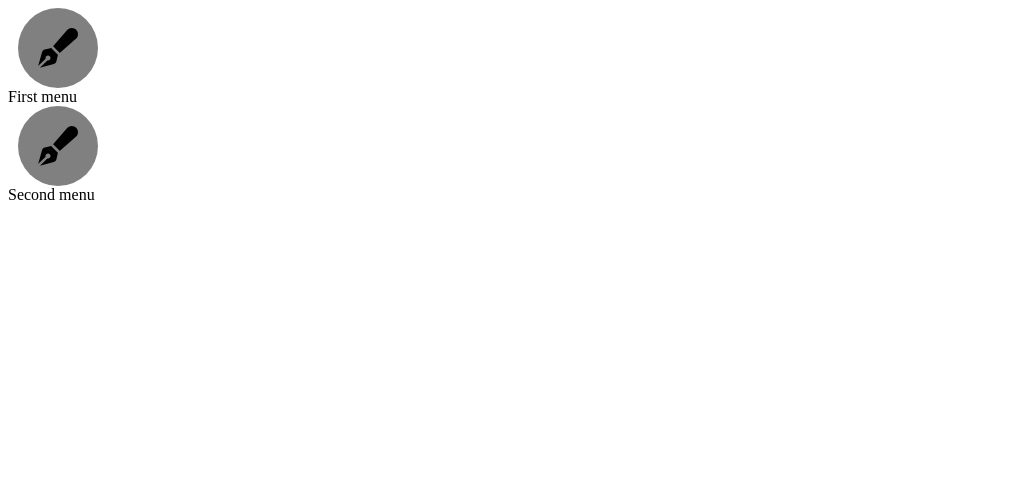
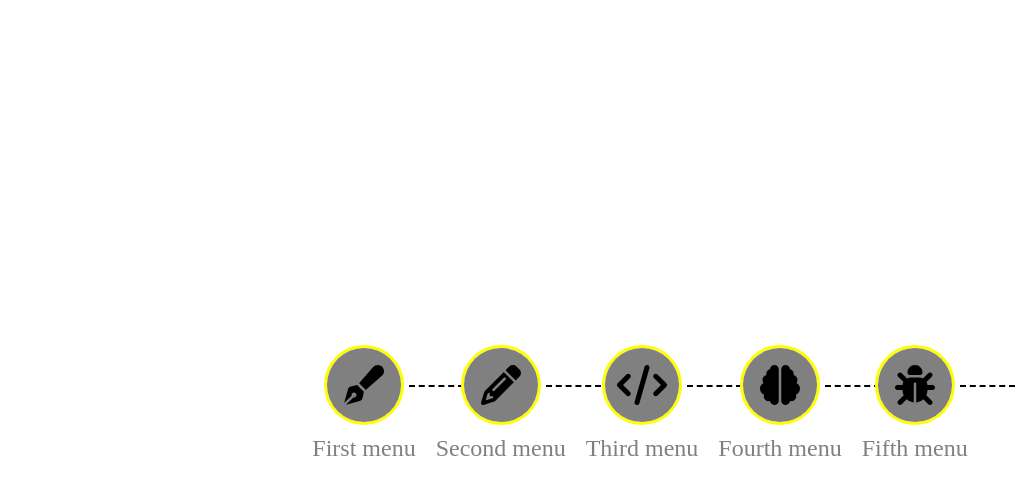
Before and after one commit to nnd1402/json-to-form, a React (Vite) app: page / in a window 1280 px wide. Shown: the top 494 px of the page, without its empty margins (0-1020 px from the left). Built offline with nearby package versions, Linux system fonts and the light colour scheme.

Commit message:
Icon styles

```diff
--- a/package.json
+++ b/package.json
@@ -24,6 +24,8 @@
     "eslint-plugin-react-hooks": "^4.3.0",
     "import": "0.0.6",
     "parcel": "^2.3.2",
+    "postcss": "^8.4.12",
+    "postcss-modules": "^4.3.1",
     "prettier": "^2.5.1"
   },
   "dependencies": {
--- a/src/App.tsx
+++ b/src/App.tsx
@@ -1,4 +1,4 @@
-import BaseRenderer from "./components/BaseRenderer";
+import BaseRenderer from "./components/BaseRenderer/BaseRenderer";
 
 export function App() {
   return <BaseRenderer />;
--- a/src/components/BaseRenderer.tsx
+++ /dev/null
@@ -1,8 +0,0 @@
-import BodyRenderer from "./BodyRenderer";
-import MenuRenderer from "./MenuRenderer";
-
-const BaseRenderer = () => {
-  return (<><MenuRenderer /><BodyRenderer /></>);
-};
-
-export default BaseRenderer;
--- /dev/null
+++ b/src/components/BaseRenderer/BaseRenderer.css
@@ -0,0 +1,12 @@
+* {
+  box-sizing: border-box;
+}
+
+.container {
+  width: 100%;
+  height: 100%;
+  display: flex;
+  justify-content: center;
+  align-items: center;
+  height: 100vh;
+}
--- /dev/null
+++ b/src/components/BaseRenderer/BaseRenderer.tsx
@@ -0,0 +1,14 @@
+import BodyRenderer from "../BodyRenderer";
+import MenuRenderer from "../MenuRenderer/MenuRenderer";
+import "./BaseRenderer.css";
+
+const BaseRenderer = () => {
+  return (
+    <div className="container">
+      <MenuRenderer />
+      <BodyRenderer />
+    </div>
+  );
+};
+
+export default BaseRenderer;
--- a/src/components/MenuItem.tsx
+++ /dev/null
@@ -1,30 +0,0 @@
-/*
- * TODO: Implement a circular component which takes as a parameter
- * 1. Title of the menu item
- * 2. Font Awesome class to display
- * Eg. call: <MenuItem title="First menu" faClass="fa-thin fa-alarm-exclamation" />
- * Eg. output: https://prnt.sc/B84KVsm5bqSs
- */
-import { FontAwesomeIcon } from "@fortawesome/react-fontawesome";
-import { faCircle, faPenFancy } from "@fortawesome/free-solid-svg-icons";
-
-const circleIconStyle = {
-  color: "808080",
-};
-
-const MenuItem = (props: any) => {
-  console.log('caio');
-  console.log(props.faClass);
-  return (
-    <>
-      <span className="fa-layers fa-fw fa-5x">
-        <FontAwesomeIcon icon={faCircle} style={circleIconStyle} />
-        <FontAwesomeIcon icon={faPenFancy} transform={"shrink-8"} />
-        <FontAwesomeIcon icon={props.faClass} transform={"shrink-8"} />
-      </span>
-      <div>{props.title}</div>
-    </>
-  );
-};
-
-export default MenuItem;
--- a/src/components/MenuRenderer.tsx
+++ /dev/null
@@ -1,11 +0,0 @@
-import MenuItem from "./MenuItem";
-
-const MenuRenderer = (props: any) => {
-  var form = require("../data/form.json");
-
-  return (form.menus.map((menu: any) => (
-    <MenuItem title={menu.title} key={menu.title} faClass={menu.faClass}  />
-    )));
-};
-
-export default MenuRenderer;
--- /dev/null
+++ b/src/components/MenuRenderer/MenuItem.css
@@ -0,0 +1,32 @@
+.circleIconStyle {
+  border: 3px solid yellow;
+  border-radius: 50%;
+  color: #808080;
+}
+
+.itemContainer {
+  display: flex;
+  flex-direction: column;
+  justify-content: center;
+  align-items: center;
+}
+
+/* needs fix for the dashed line after last child icon element */
+.itemContainer .icons:not(:last-child):after {
+  position: absolute;
+  content: "";
+  right: -50%;
+  width: 55%;
+  height: 50%;
+  border-bottom: 2px dashed black;
+}
+
+.icons {
+  cursor: pointer;
+}
+
+.iconTitle {
+  font-size: 1.5em;
+  padding: 10px;
+  color: #808080;
+}
--- /dev/null
+++ b/src/components/MenuRenderer/MenuItem.tsx
@@ -0,0 +1,27 @@
+/*
+ * TODO: Implement a circular component which takes as a parameter
+ * 1. Title of the menu item
+ * 2. Font Awesome class to display
+ * Eg. call: <MenuItem title="First menu" faClass="fa-thin fa-alarm-exclamation" />
+ * Eg. output: https://prnt.sc/B84KVsm5bqSs
+ */
+import { FontAwesomeIcon } from "@fortawesome/react-fontawesome";
+import { faCircle } from "@fortawesome/free-solid-svg-icons";
+import "./MenuItem.css";
+
+const icons = require("@fortawesome/free-solid-svg-icons");
+
+const MenuItem = (props: any) => {
+  console.log(props.faClass);
+  return (
+    <div className="itemContainer">
+      <div className="fa-layers fa-fw fa-5x icons">
+        <FontAwesomeIcon icon={faCircle} className="circleIconStyle" />
+        <FontAwesomeIcon icon={icons[props.faClass]} transform={"shrink-8"} />
+      </div>
+      <span className="iconTitle">{props.title}</span>
+    </div>
+  );
+};
+
+export default MenuItem;
--- /dev/null
+++ b/src/components/MenuRenderer/MenuRenderer.tsx
@@ -0,0 +1,11 @@
+import MenuItem from "./MenuItem";
+
+const MenuRenderer = (props: any) => {
+  var form = require("../../data/form.json");
+
+  return form.menus.map((menu: any) => (
+    <MenuItem title={menu.title} key={menu.title} faClass={menu.faClass} />
+  ));
+};
+
+export default MenuRenderer;
--- a/src/data/form.json
+++ b/src/data/form.json
@@ -2,7 +2,7 @@
   "menus": [
     {
       "title": "First menu",
-      "faClass": ["fal", "coffee"],
+      "faClass": "faPenFancy",
       "submenus": [
         {
           "title": "First submenu",
@@ -22,7 +22,67 @@
     },
     {
       "title": "Second menu",
-      "faClass": ["far", "coffee"],
+      "faClass": "faPencil",
+      "submenus": [
+        {
+          "title": "First submenu",
+          "blocks": [
+            {
+              "title": "First block",
+              "questions": [
+                {
+                  "title": "First question",
+                  "type": "text"
+                }
+              ]
+            }
+          ]
+        }
+      ]
+    },
+    {
+      "title": "Third menu",
+      "faClass": "faCode",
+      "submenus": [
+        {
+          "title": "First submenu",
+          "blocks": [
+            {
+              "title": "First block",
+              "questions": [
+                {
+                  "title": "First question",
+                  "type": "text"
+                }
+              ]
+            }
+          ]
+        }
+      ]
+    },
+    {
+      "title": "Fourth menu",
+      "faClass": "faBrain",
+      "submenus": [
+        {
+          "title": "First submenu",
+          "blocks": [
+            {
+              "title": "First block",
+              "questions": [
+                {
+                  "title": "First question",
+                  "type": "text"
+                }
+              ]
+            }
+          ]
+        }
+      ]
+    },
+    {
+      "title": "Fifth menu",
+      "faClass": "faBug",
       "submenus": [
         {
           "title": "First submenu",
```
Also changed, not shown: 1 other file (tests, documents, lock files or other folders).
